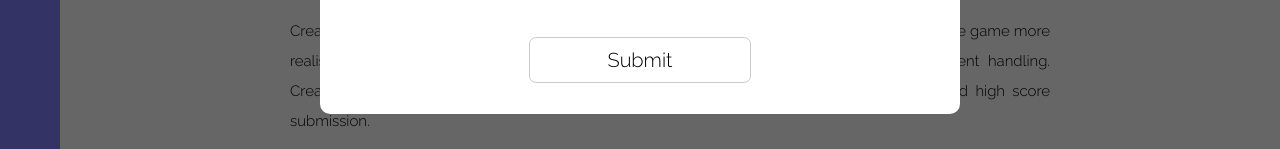
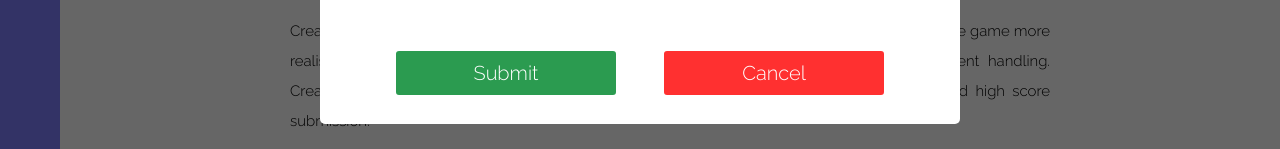
Before and after one commit to virajmahesh/virajmahesh.github.io, a plain HTML site: page projects.html in a window 1280 px wide. Both pictures are taken after a click on the link 30 px from the left and 245 px from the top of the page. Shown: the part 601-750 px from the top of the page. Drawn offline with nearby package versions, Linux system fonts and the light colour scheme.

Commit message:
New button style

```diff
--- a/css/style.css
+++ b/css/style.css
@@ -27,10 +27,10 @@ body {
 .modal {
 	margin-left: auto;
 	margin-right: auto;
-	height: 550px;
+	height: 560px;
 	width: 600px;
 	z-index: 100;
-	border-radius: 10px;
+	border-radius: 5px;
 	padding: 20px;
 	font-size: 20px;
 	background: white;
@@ -86,9 +86,13 @@ input:focus {
 	width: 200px;
 	text-align: center;
 	border-radius: 7px;
-	border: rgba(0, 0, 0, 0.2) solid 1px;
+	border: solid 4px white;
 	margin-top: 40px;
 	padding: 10px;
+	display: inline-block;
+	margin-right: 20px;
+	margin-left: 20px;
+	color: white;
 }
 
 .form {
@@ -307,3 +311,16 @@ a:visited {
 	display: inline-block;
 	color: gray;
 }
+
+.button-row {
+	text-align: center;
+	margin-top: 10px;
+}
+
+#submit {
+	background: #2B9B50;
+}
+
+#cancel {
+	background: #FF3030;
+}
--- a/js/scripts.js
+++ b/js/scripts.js
@@ -194,11 +194,9 @@ Footer.animateIcons = function() {
 	Footer.icons.mouseenter(function() {
 		// Grow the image but shorten margins
 		$(this).css("opacity", 1.0);
-		//$(this).animate({width: 55, height: 55, marginTop: "-=2.5", marginBottom: "-=2.5", marginLeft: "-=2.5", marginRight: "-=2.5"}, 200);
 	});
 	Footer.icons.mouseleave(function() {
 		$(this).css("opacity", 0.75);
-		//$(this).animate({width: 50, height: 50, marginTop: "+=2.5", marginBottom: "+=2.5", marginLeft: "+=2.5", marginRight: "+=2.5"}, 200);
 	});
 };
 
@@ -222,16 +220,28 @@ Modal = function() {
 	Modal.modal = $(".modal");
 	Modal.hide();
 
-	$(".button").mouseenter(function() {
-		$(this).css("border", "rgb(51, 51, 102)");
-		$(this).css("background", "rgb(51, 51, 102)");
-		$(this).css("color", "white");
+	$("#submit").mouseenter(function() {
+		$(this).css("border", "solid 4px rgb(51, 51, 102)");
+		$(this).css("background", "#47B56C");
+		$(this).css("cursor", "pointer");
 	});
 
-	$(".button").mouseleave(function() {
-		$(this).css("border", "rgba(0, 0, 0, 0.2) solid 1px");
-		$(this).css("background", "white");
-		$(this).css("color", "black");
+	$("#submit").mouseleave(function() {
+		$(this).css("border", "solid 4px white");
+		$(this).css("background", "#2B9B50");
+		$(this).css("cursor", "default");
+	});
+
+	$("#cancel").mouseenter(function() {
+		$(this).css("border", "solid 4px rgb(51, 51, 102)");
+		$(this).css("background", "#FF4D4D");
+		$(this).css("cursor", "pointer");
+	});
+
+	$("#cancel").mouseleave(function() {
+		$(this).css("border", "solid 4px white");
+		$(this).css("background", "#FF3030");
+		$(this).css("cursor", "default");
 	});
 
 	$(".exit-button").mouseenter(function() {
@@ -248,13 +258,17 @@ Modal = function() {
 		Modal.fadeOut();
 	});
 
-	$(".button").click(function() {
+	$("#submit").click(function() {
 		$.get("http://virajmahesh.herokuapp.com/?",
 		{
 			name: $("#name-field").val(),
 			email: $("#email-field").val(),
 			message: $("#message-field").val()
 		});
+		Modal.fadeOut();
+	});
+
+	$("#cancel").click(function() {
 		Modal.fadeOut();
 	});
 }
--- a/projects.html
+++ b/projects.html
@@ -34,7 +34,9 @@
 							<textarea class="message" id="message-field"></textarea>
 						</div>
 					</div>
-					<div class="button">Submit</div>
+					<div class="button-row">
+						<div class="button" id="submit">Submit</div><div class="button" id="cancel">Cancel</div>
+					</div>
 				</div>
 			</div>
 		</div>
```
